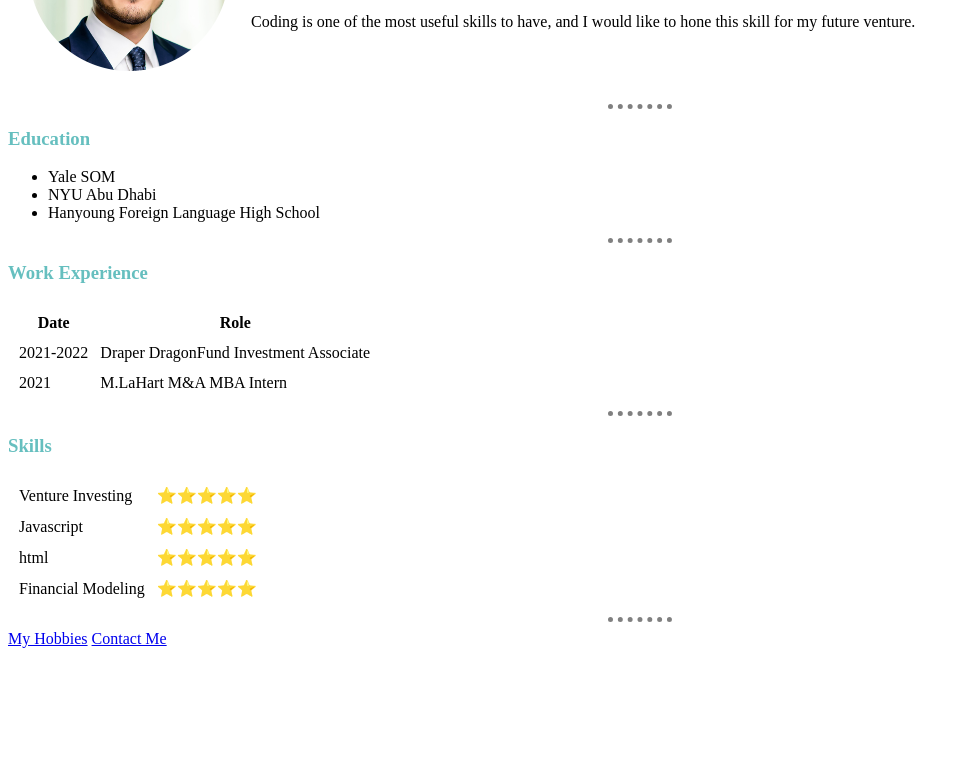
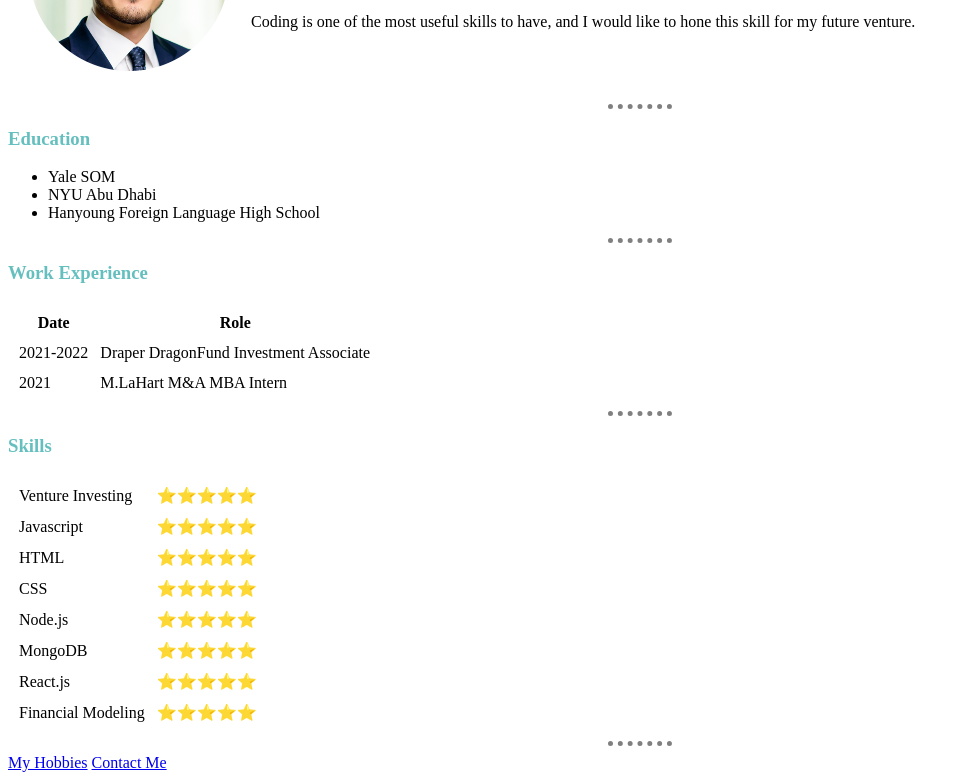
Before and after one commit to HoonYoo/cv, a plain HTML site: page index.html in a window 1280 px wide. Shown: the part 158-938 px from the top of the page, without its empty margins (0-970 px from the left). Before the commit the page ends 814 px from the top, so only its background shows below. Drawn offline with Linux system fonts and the light colour scheme.

Commit message:
Update index.html

```diff
--- a/index.html
+++ b/index.html
@@ -60,7 +60,23 @@
       <td>⭐️⭐️⭐️⭐️⭐️</td>
     </tr>
     <tr>
-      <td>html</td>
+      <td>HTML</td>
+      <td>⭐️⭐️⭐️⭐️⭐️</td>
+    </tr>
+    <tr>
+      <td>CSS</td>
+      <td>⭐️⭐️⭐️⭐️⭐️</td>
+    </tr>
+    <tr>
+      <td>Node.js</td>
+      <td>⭐️⭐️⭐️⭐️⭐️</td>
+    </tr>
+    <tr>
+      <td>MongoDB</td>
+      <td>⭐️⭐️⭐️⭐️⭐️</td>
+    </tr>
+    <tr>
+      <td>React.js</td>
       <td>⭐️⭐️⭐️⭐️⭐️</td>
     </tr>
     <tr>
```
